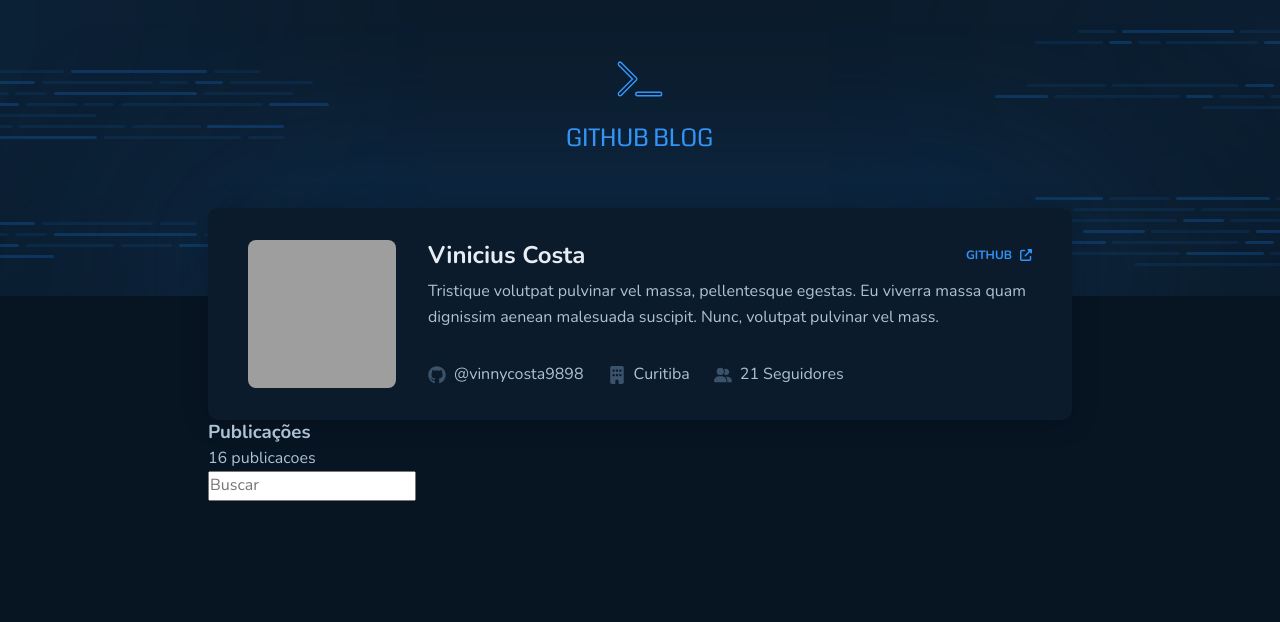
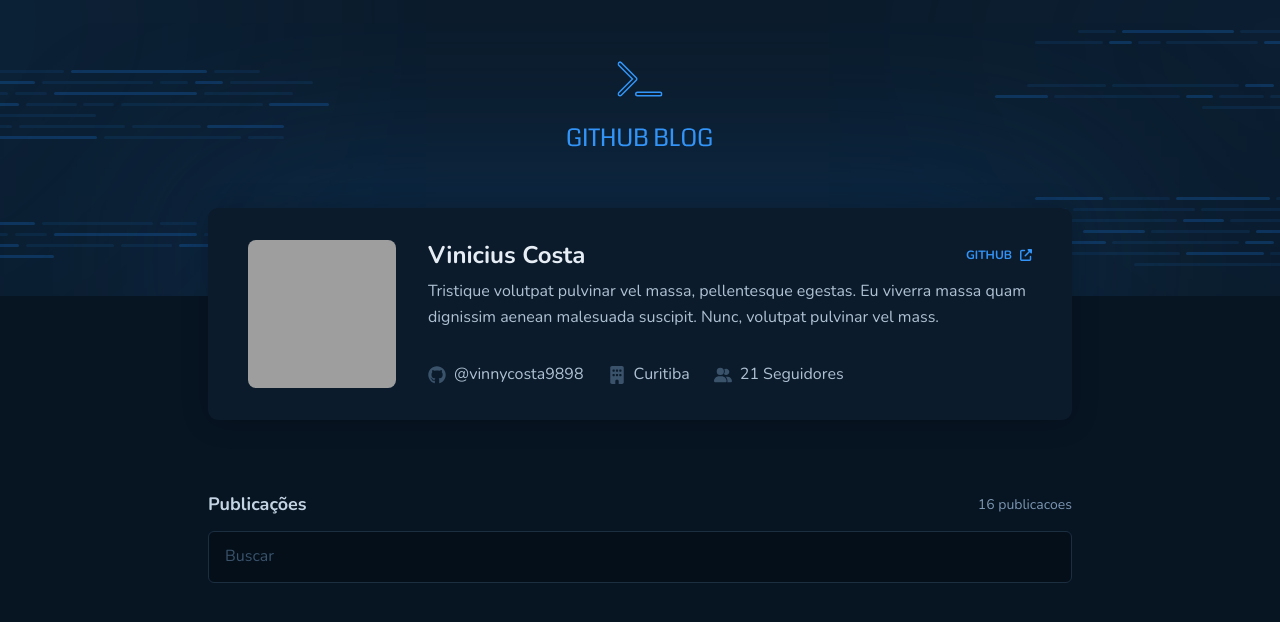
Before and after one commit to vinnycosta9898/ignite-github-blog, a React (Vite) app: page / in a window 1280 px wide. Shown: the top 622 px of the page. Built offline with nearby package versions, Linux system fonts and the light colour scheme; grey boxes are pictures that could not be loaded.

Commit message:
Finalizando a interface do componente SearchInput

```diff
--- a/src/pages/Home/components/SearchInput/styles.ts
+++ b/src/pages/Home/components/SearchInput/styles.ts
@@ -1,5 +1,44 @@
 import styled from "styled-components";
 
 export const SearchInputContainer = styled.form`
+    width: 100%;
+    margin-top: 4.5rem;
+    margin-bottom: 3rem;
 
+    header{
+        display: flex;
+        align-items: center;
+        justify-content: space-between;
+        margin-bottom: 0.85rem;
+
+        h3{
+            color: ${({ theme }) => theme.colors["base-subtitle"]};
+            font-size: ${({ theme })=> theme.textSizes["title-title-s"]};
+        }
+
+        span{
+            color: ${({ theme }) => theme.colors["base-span"]};
+            font-size: ${({ theme })=> theme.textSizes["text-text-s"]};
+        }
+    }
+
+    input{
+        width: 100%;
+
+        background: ${({ theme }) => theme.colors["base-input"]};
+        border: 1px solid ${({ theme }) => theme.colors["base-border"]};
+        border-radius: 6px;
+        color: ${({ theme }) => theme.colors["base-text"]};
+        padding: 0.75rem 1rem;
+        transition: 0.4s;
+
+        &:focus{
+            border-color: ${({ theme }) => theme.colors["brand-blue"]};
+            outline: none;
+        }
+
+        &::placeholder{
+            color: ${({ theme }) => theme.colors["base-label"]};
+        }
+    }
 `
```
